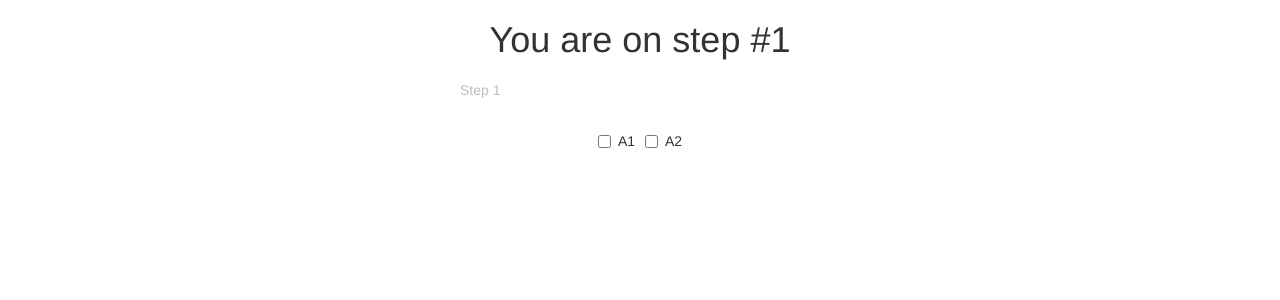
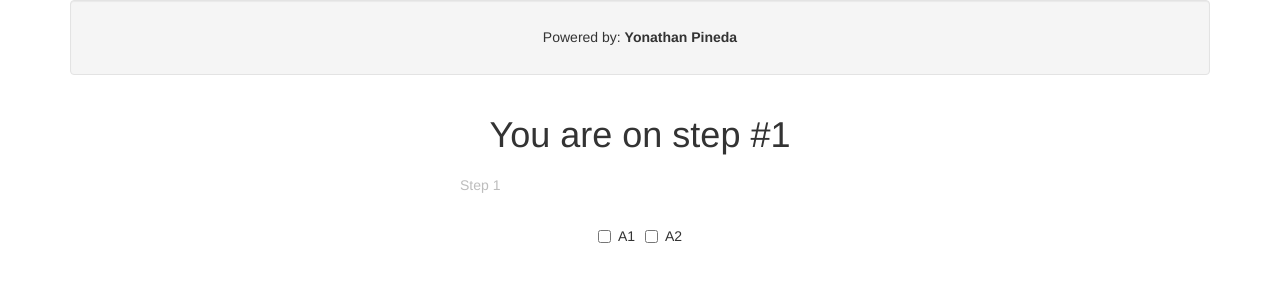
Before and after one commit to drm-code/ha-multi-steps-form, a React (Create React App) app: page / in a window 1280 px wide. Shown: the top 300 px of the page. Built offline with nearby package versions, Linux system fonts and the light colour scheme.

Commit message:
Signature added

```diff
--- a/src/components/main/index.jsx
+++ b/src/components/main/index.jsx
@@ -2,7 +2,8 @@ import React from 'react'
 import {
 	Row,
 	Col,
-	Alert
+	Alert,
+	Well
 } from 'react-bootstrap'
 
 import * as api from '../../api/api'
@@ -31,6 +32,9 @@ export default class Main extends React.Component {
 	render() {
 		return (
 			<Col className="container">
+				<Well>
+					<h5 className="text-center">Powered by: <strong>Yonathan Pineda</strong></h5>
+				</Well>
 				<Row>
 					<Col
 						md={4}
```
